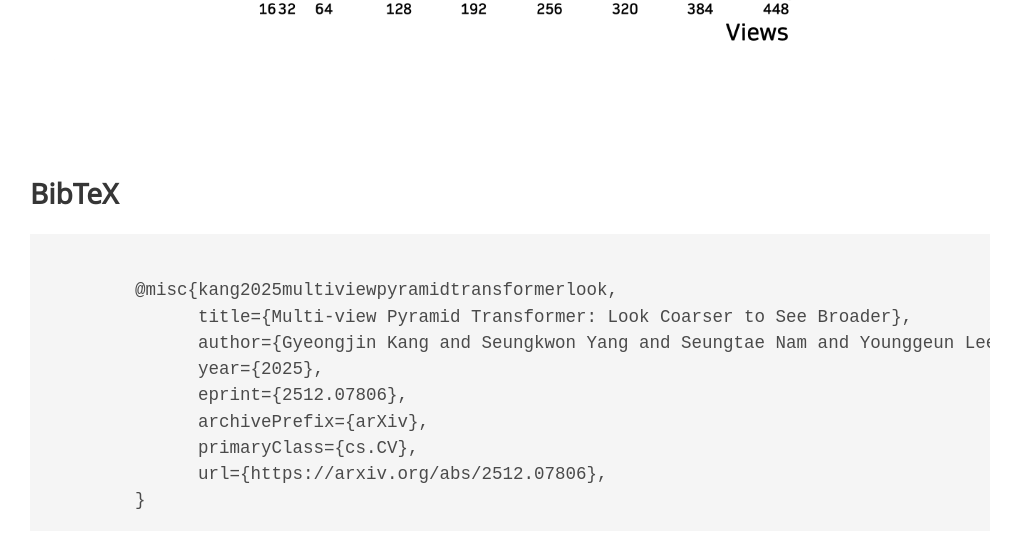
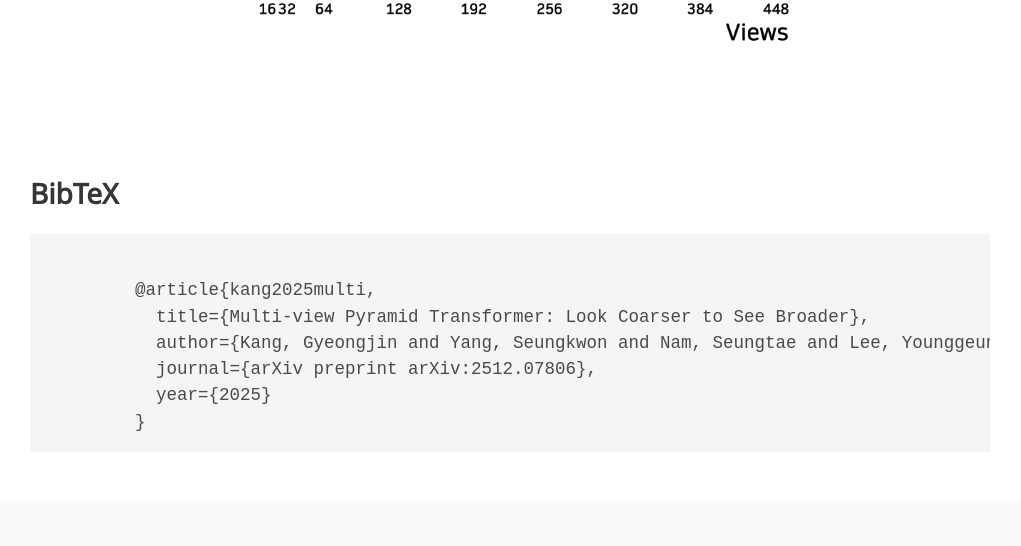
Before and after one commit to Gynjn/MVP, a plain HTML site: page index.html in a window 1280 px wide. Shown: the part 5952-6498 px from the top of the page, without its empty margins (130-1151 px from the left). Drawn offline with nearby package versions, Linux system fonts and the light colour scheme; a script that the page names is missing; some icons are missing; a web font is replaced by a local one.

Commit message:
Updated bibtex

```diff
--- a/index.html
+++ b/index.html
@@ -593,14 +593,11 @@
   <div class="container is-max-desktop content" style="margin-top: -2rem;">
     <h2 class="title">BibTeX</h2>
       <pre><code style="font-size: 1.25em;">
-        @misc{kang2025multiviewpyramidtransformerlook,
-              title={Multi-view Pyramid Transformer: Look Coarser to See Broader},
-              author={Gyeongjin Kang and Seungkwon Yang and Seungtae Nam and Younggeun Lee and Jungwoo Kim and Eunbyung Park},
-              year={2025},
-              eprint={2512.07806},
-              archivePrefix={arXiv},
-              primaryClass={cs.CV},
-              url={https://arxiv.org/abs/2512.07806},
+        @article{kang2025multi,
+          title={Multi-view Pyramid Transformer: Look Coarser to See Broader},
+          author={Kang, Gyeongjin and Yang, Seungkwon and Nam, Seungtae and Lee, Younggeun and Kim, Jungwoo and Park, Eunbyung},
+          journal={arXiv preprint arXiv:2512.07806},
+          year={2025}
         }</code></pre>
   </div>
 </section>
```
